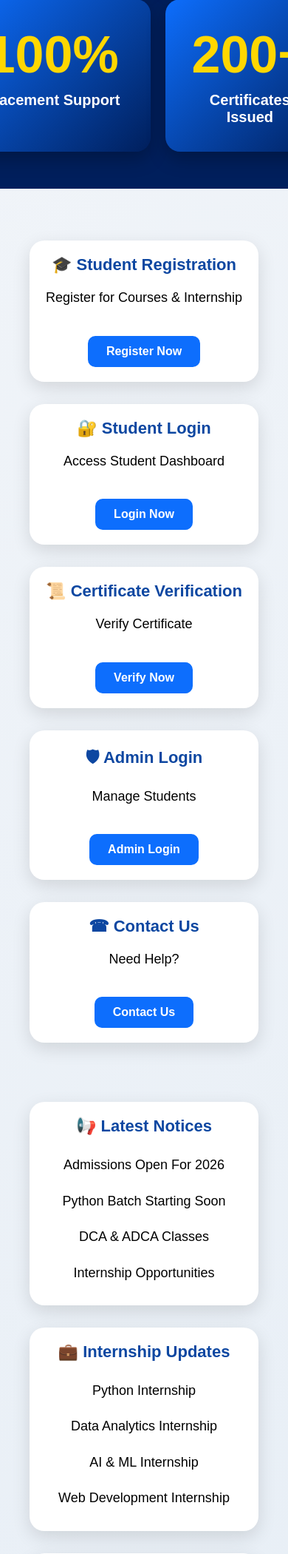
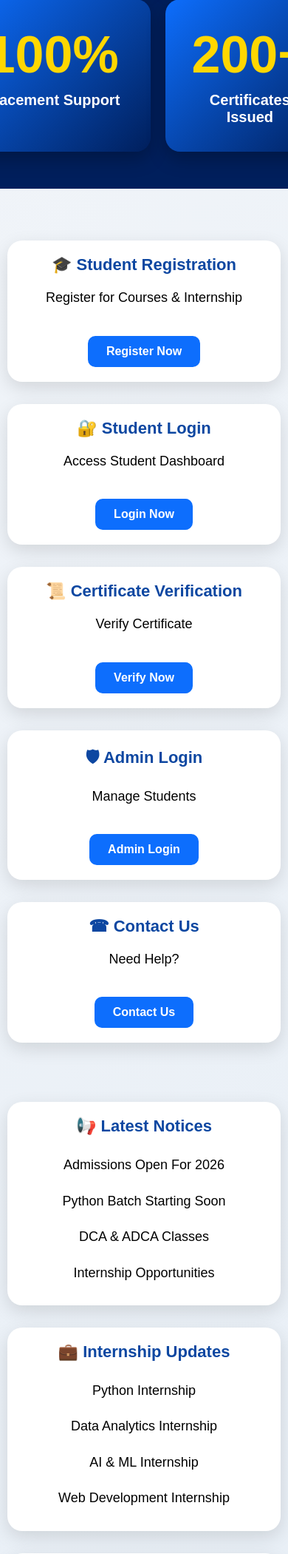
Before and after one commit to shivamkumar957678-hash/sangita-education-portal, a Flask app: page / in a window 390 px wide; the page is wider, and only the part inside the window is pictured. Shown: the part 1343-3443 px from the top of that part at 74% size. Run offline with Flask 3, Linux system fonts and the light colour scheme.

Commit message:
Update style.css

```diff
--- a/static/css/style.css
+++ b/static/css/style.css
@@ -1498,10 +1498,76 @@ img{
     }
 
 }
+
+/* ADMIN TABLE */
+
 .table-responsive{
     overflow-x:auto;
 }
 
 table{
-    min-width:900px;
-}
+    min-width:1400px;
+}
+
+/* BUTTONS */
+
+.btn{
+    display:inline-block;
+    padding:8px 15px;
+    color:white;
+    text-decoration:none;
+    border-radius:8px;
+    font-size:14px;
+    margin:3px;
+}
+html,body{
+    width:100%;
+    overflow-x:hidden;
+}
+
+header,
+.top-bar,
+.hero-banner,
+.full-banner,
+.stats,
+.services,
+.info-grid,
+.main-footer,
+.footer-container{
+    width:100%;
+    max-width:100%;
+}
+
+img{
+    max-width:100%;
+    height:auto;
+}
+
+.hero-banner img,
+.full-banner{
+    width:100%;
+    display:block;
+}
+@media (max-width:768px){
+
+    body{
+        overflow-x:hidden;
+    }
+
+    .services,
+    .info-grid,
+    .stats,
+    .footer-container{
+        width:100%;
+        padding-left:10px;
+        padding-right:10px;
+        box-sizing:border-box;
+    }
+
+    .service-card,
+    .info-card,
+    .stat-box{
+        width:100%;
+    }
+
+}
```
